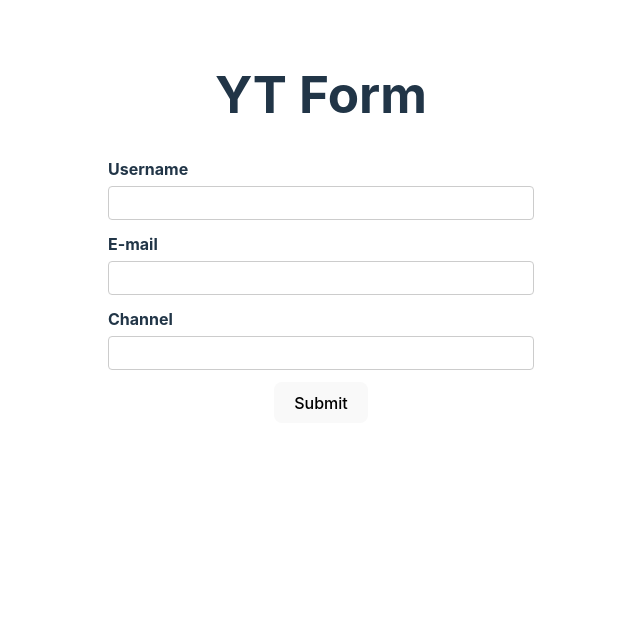
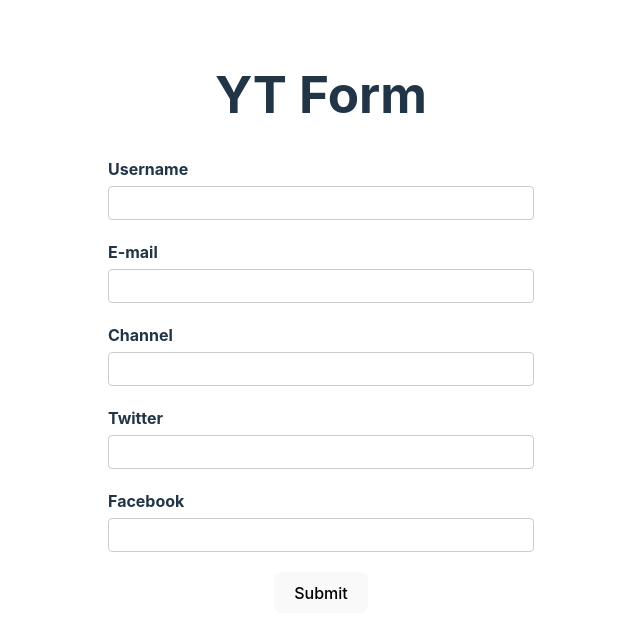
Before and after one commit to thinhphungdev/react-hook-form-demo, a React (Vite) app: page / in a window 1280 px wide. Shown: the top 638 px of the page, without its empty margins (319-959 px from the left). Built offline with nearby package versions, Linux system fonts and the light colour scheme.

Commit message:
validate for nested object

```diff
--- a/src/components/YTForm.tsx
+++ b/src/components/YTForm.tsx
@@ -5,12 +5,20 @@
   username: string;
   email: string;
   channel: string;
+  social: {
+    facebook: string;
+    twitter: string;
+  };
 };
 
-const YTformDefaultValue = {
+const YTformDefaultValue: FormValue = {
   username: '',
   email: '',
   channel: '',
+  social: {
+    twitter: '',
+    facebook: '',
+  },
 };
 
 export const YouTubeForm = () => {
@@ -28,6 +36,7 @@
       <h1>YT Form</h1>
 
       <form onSubmit={handleSubmit(onSubmit)} noValidate>
+        <div className='form-control'>
           <label htmlFor='username'>Username</label>
           <input
             type='text'
@@ -37,7 +46,8 @@
             })}
           />
           <p className='error'>{errors.username?.message}</p>
-
+        </div>
+        <div className='form-control'>
           <label htmlFor='email'>E-mail</label>
           <input
             type='email'
@@ -65,7 +75,9 @@
             })}
           />
           <p className='error'>{errors.email?.message}</p>
+        </div>
 
+        <div className='form-control'>
           <label htmlFor='channel'>Channel</label>
           <input
             type='text'
@@ -75,6 +87,17 @@
             })}
           />
           <p className='error'>{errors.channel?.message}</p>
+        </div>
+
+        <div className='form-control'>
+          <label htmlFor='twitter'>Twitter</label>
+          <input type='text' id='twitter' {...register('social.twitter')} />
+        </div>
+
+        <div className='form-control'>
+          <label htmlFor='facebook'>Facebook</label>
+          <input type='text' id='facebook' {...register('social.facebook')} />
+        </div>
 
         <button>Submit</button>
       </form>
```
Lines whose indentation alone changed are shown as unchanged.
